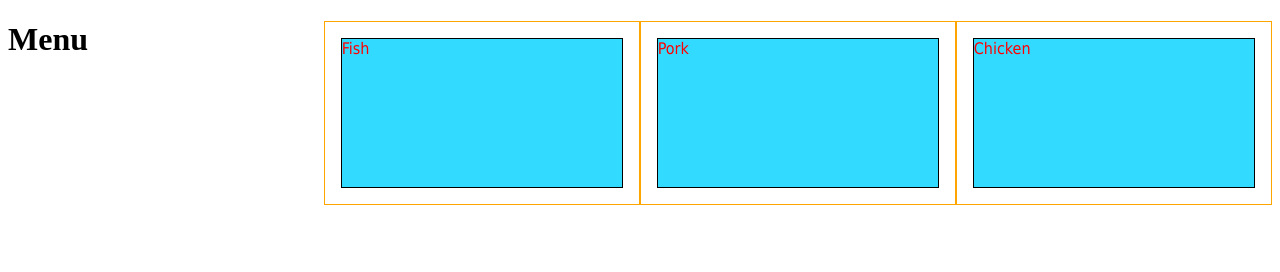
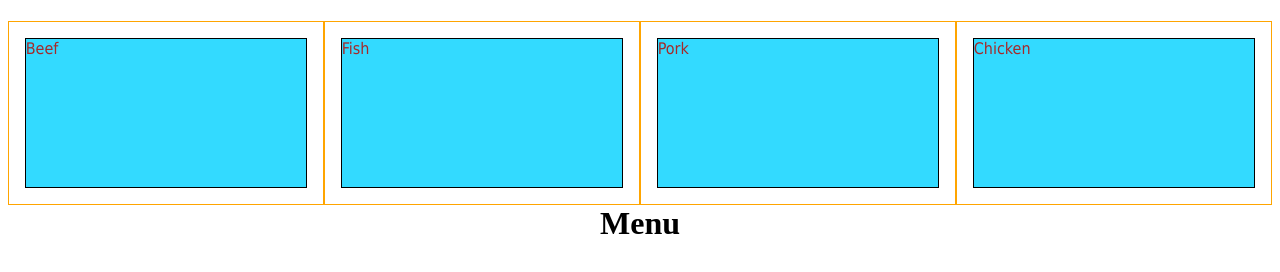
Before and after one commit to Lizzylong1994/mod2_solution, a plain HTML site: page index.html in a window 1280 px wide. Drawn offline with Linux system fonts and the light colour scheme.

Commit message:
Update index.html

```diff
--- a/index.html
+++ b/index.html
@@ -9,7 +9,7 @@
   box-sizing: border-box;
 }
 h1 {
-  margin-bottom: 15px;
+  text-align: center;
 }
 
 p {
@@ -20,7 +20,7 @@ p {
   margin-right: auto;
   margin-left: auto;
   font-family: Tahoma;
-  color: Red;
+  color: Brown;
 }
     .row {
   width: 100%;
@@ -113,9 +113,10 @@ p {
 </head>
 <body>
   <div class="row">
-  <div class="col-lg-3 col-md-6"><p>Chicken</p></div>
-  <div class="col-lg-3 col-md-6"><p>Pork</p></div>
-  <div class="col-lg-3 col-md-6"><p>Fish</p></div>
+  <div class="col-lg-3 col-md-6 col-sm-4"><p>Chicken</p></div>
+  <div class="col-lg-3 col-md-6 col-sm-4"><p>Pork</p></div>
+  <div class="col-lg-3 col-md-6 col-sm-4"><p>Fish</p></div>
+  <div class="col-lg-3 col-md-6 col-sm-4"><p>Beef</p></div>
 
 </div>
 
```
